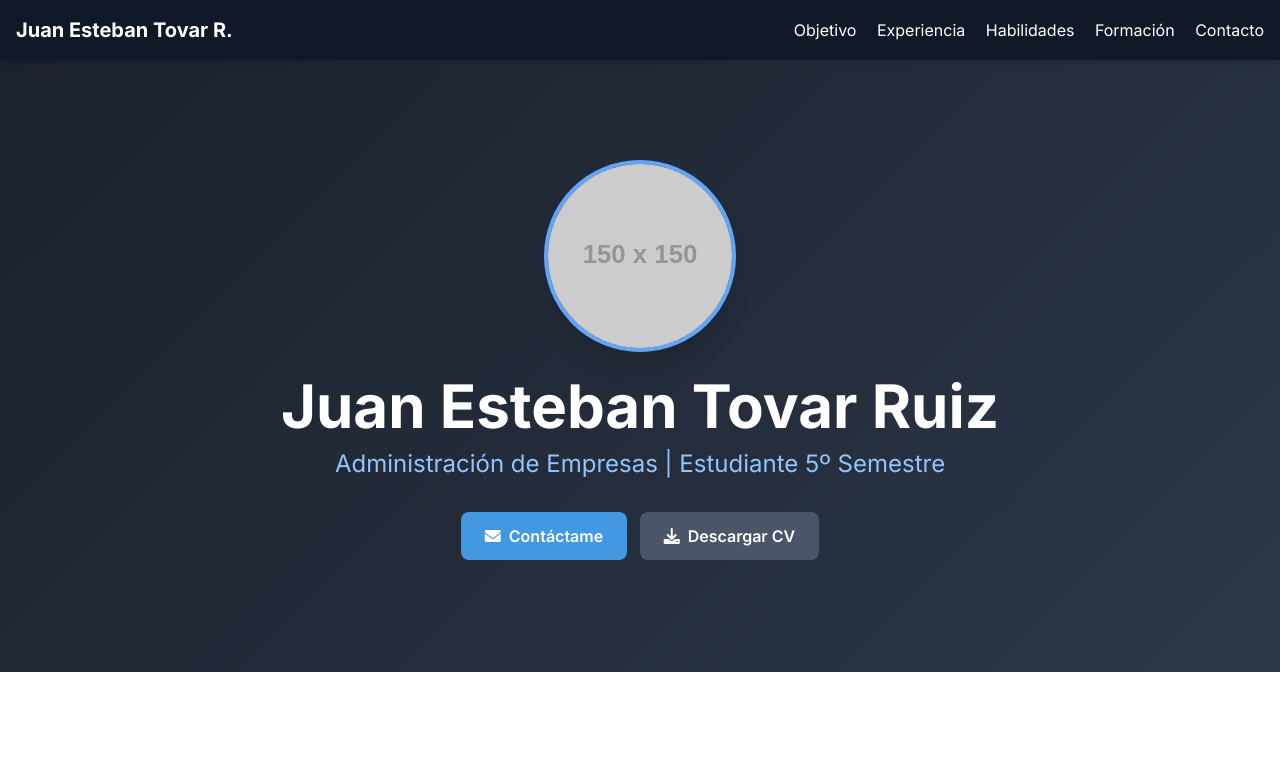
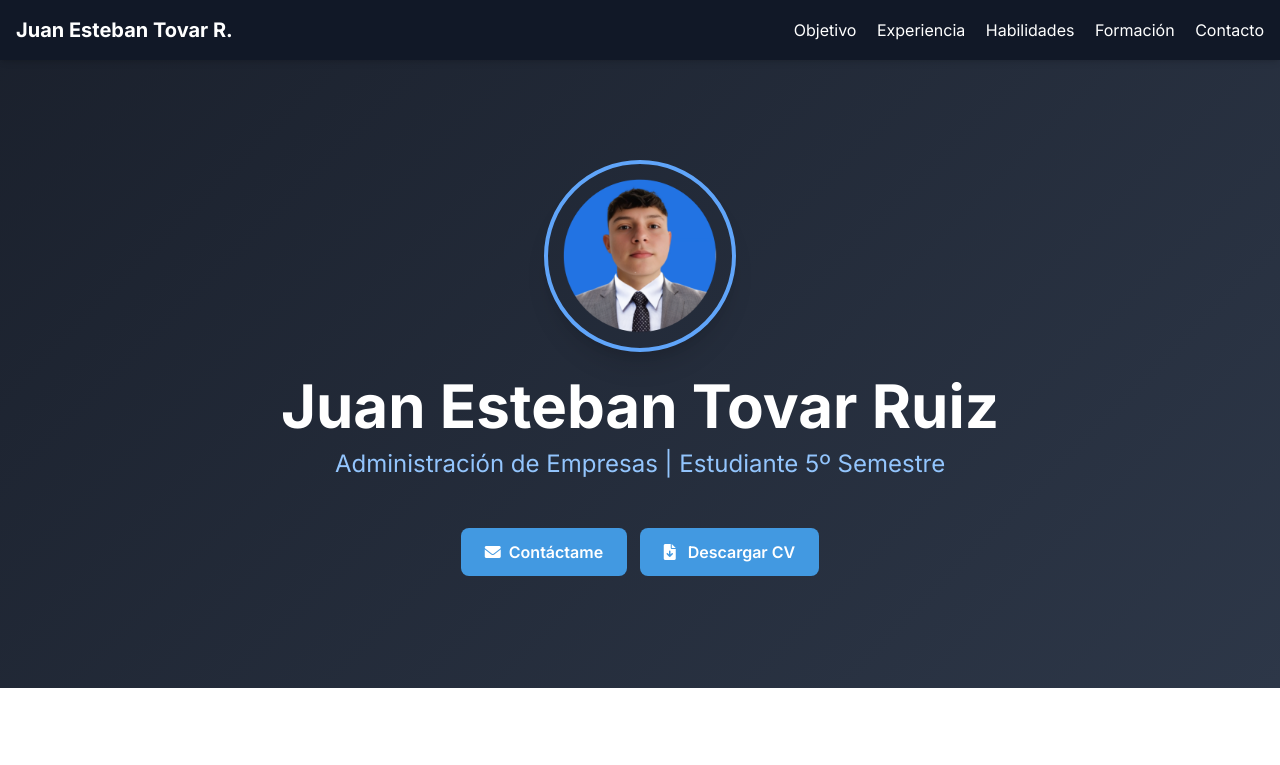
Before and after one commit to kaifulee777/juanestovar.github.io, a plain HTML site: page index.html in a window 1280 px wide. Shown: the top 765 px of the page. Drawn offline with nearby package versions, Linux system fonts and the light colour scheme; placeholder pictures from the web are drawn by us.

Commit message:
Agregada foto y hoja de vida de Juan Esteban Tovar Ruiz

```diff
--- a/index.html
+++ b/index.html
@@ -130,14 +130,14 @@
 
     <header id="hero" class="hero-bg text-white pt-32 pb-20 md:pt-40 md:pb-28 text-center">
         <div class="container mx-auto px-4">
-            <img src="https://placehold.co/150x150/E2E8F0/4A5568?text=JETR" alt="Foto de Juan Esteban Tovar Ruiz" class="w-36 h-36 md:w-48 md:h-48 mx-auto rounded-full object-cover border-4 border-blue-400 shadow-xl mb-6">
+            <img src="juan-esteban.png" alt="Foto de Juan Esteban Tovar Ruiz" class="w-36 h-36 md:w-48 md:h-48 mx-auto rounded-full object-cover border-4 border-blue-400 shadow-xl mb-6">
             <h1 class="text-4xl md:text-6xl font-bold mb-3">Juan Esteban Tovar Ruiz</h1>
             <p class="text-xl md:text-2xl text-blue-300 mb-8">Administración de Empresas | Estudiante 5º Semestre</p>
             <a href="#contact" class="btn btn-primary mr-2">
                 <i class="fas fa-envelope mr-2"></i>Contáctame
             </a>
-            <a href="Hoja de vida Juan Esteban Tovar Ruiz.pdf" download="CV_Juan_Esteban_Tovar.pdf" class="btn btn-secondary">
-                <i class="fas fa-download mr-2"></i>Descargar CV
+            <a href="hoja-de-vida-juan-esteban.pdf" download class="btn btn-primary mt-4 inline-block">
+    <i class="fas fa-file-download mr-2"></i> </i>Descargar CV
             </a>
         </div>
     </header>
```
Also changed, not shown: juan-esteban.png (added), 1 other file.
